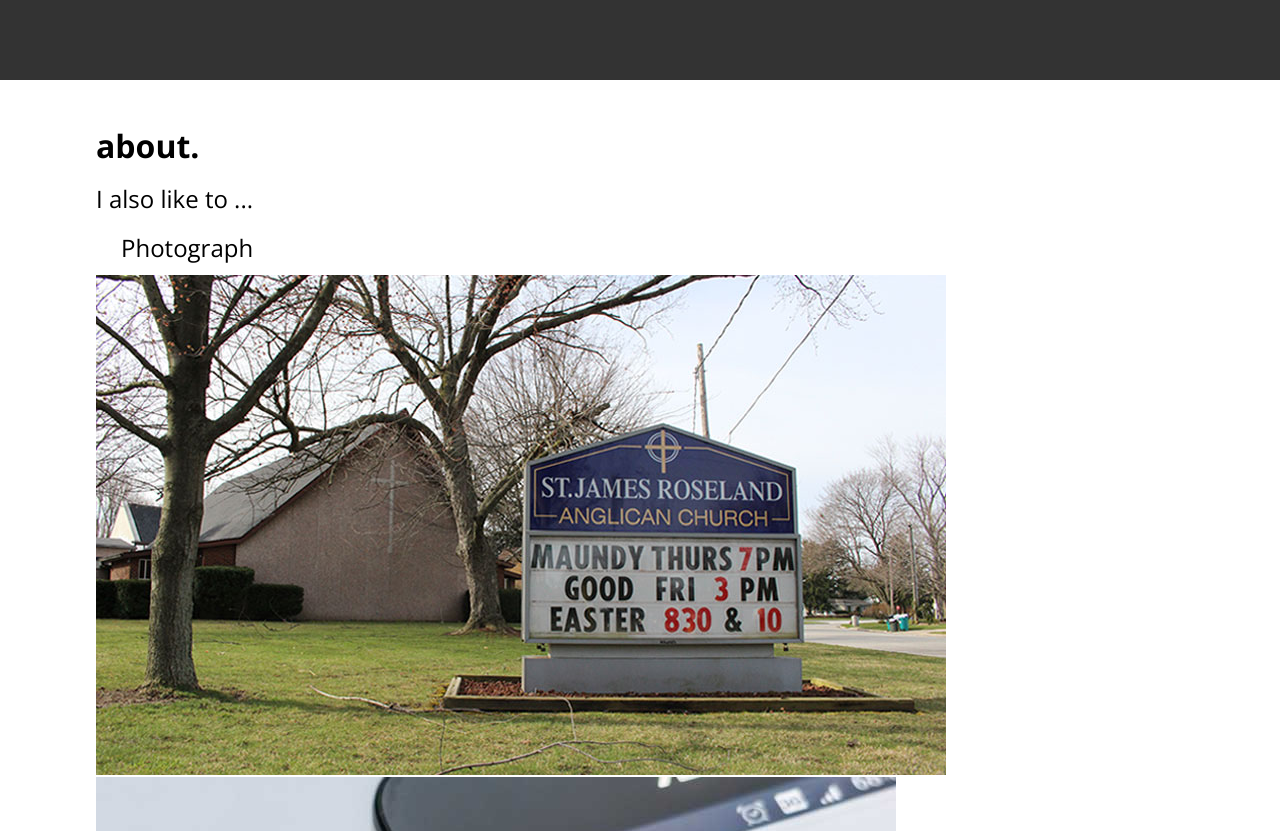
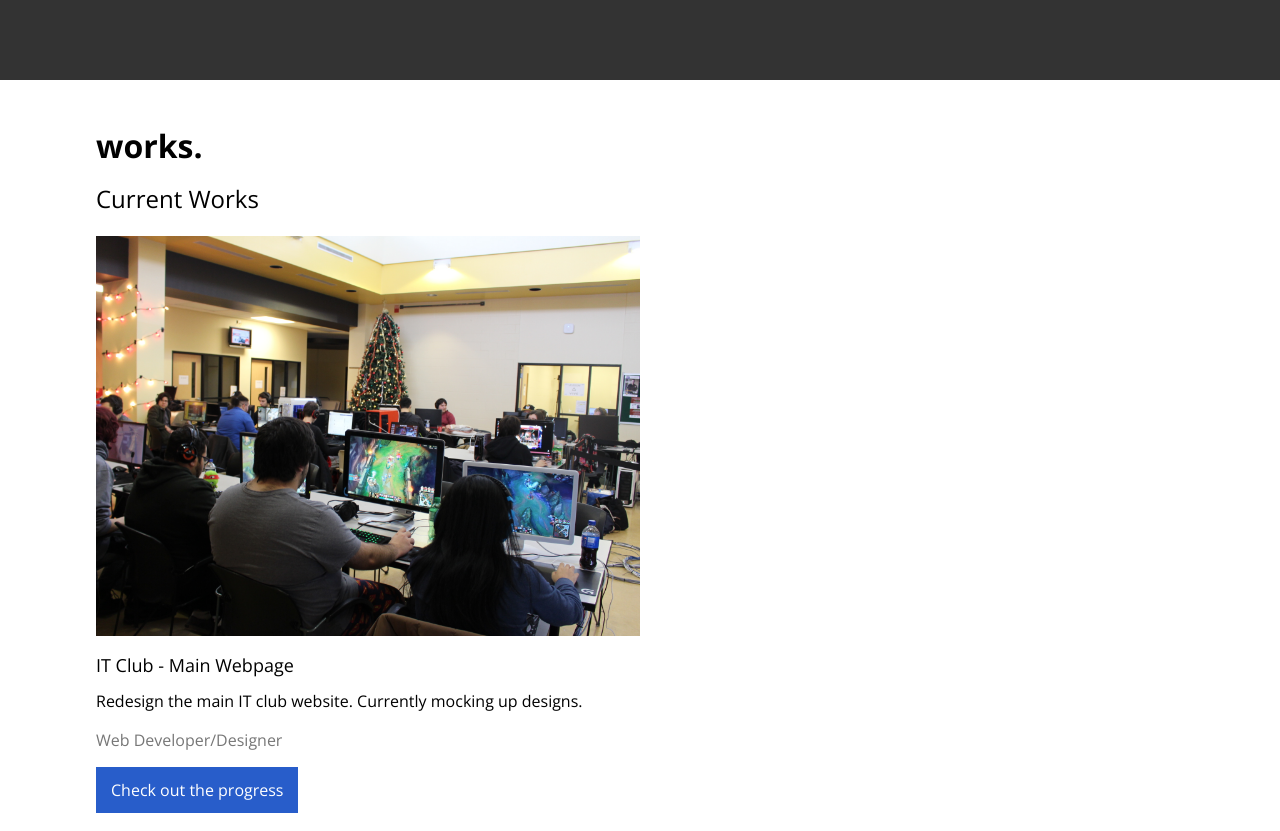
Before and after one commit to designtypist/v1-workflow, a website: page src/index.html in a window 1280 px wide. Shown: the part 720-1551 px from the top of the page. Drawn offline with nearby package versions, Linux system fonts and the light colour scheme; files that its build step writes are made by us from their sources; files whose address does not match are found by name.

Commit message:
modified content for workSection and removed about section and skills section

```diff
--- a/src/index.html
+++ b/src/index.html
@@ -32,12 +32,6 @@
                             <li class="navList">
                                 <ul>
                                     <li>
-                                        <a href="#aboutSection" class="hvr-underline-reveal">About</a>
-                                    </li>
-                                    <li>
-                                        <a href="#aboutSection" class="hvr-underline-reveal">Skills</a>
-                                    </li>
-                                    <li>
                                         <a href="#workSection" class="hvr-underline-reveal">Works</a>
                                     </li>
                                     <li>
@@ -59,7 +53,7 @@
 				<div class="bottom-half">
                     <h2>Web Developer</h2>
                     <p>Hello there, I'm James Chung a techie and Internet geek currently residing in Toronto, Canada.
-                        I love building beautiful and optimal web experiences. You can find my latest and past <a href="#workSection">works</a> below.</p>
+                        I love building beautiful and optimal web experiences. You can find my latest and past <a href="#workSection">works</a> below. </p>
 				</div>
 			</div>
 <!--
@@ -108,31 +102,6 @@
             </aside>
 -->
 		</div>
-        <div id="aboutSection">
-            <section class="aboutIntro">
-                <h3>about.</h3>
-                <p>I also like to ...</p>
-            </section>
-            <section class="aboutCatalog">
-                <div class="aboutPhotograph">
-                    <h4>Photograph</h4>
-                    <div class="photographSlider">
-                        <div class="photoSlide">
-                            <img src="images/saintjameschurch.jpg" alt="saint james windsor image" />
-                        </div>
-                        <div class="photoSlide">
-                            <img src="images/contactImage.jpg" alt="saint james windsor image" />
-                        </div>
-                    </div>
-                </div>
-                <div class="aboutDesign">
-                    <h4>Design</h4>
-                    <div class="designSliders">
-
-                    </div>
-                </div>
-            </section>
-        </div>
 		<div id="workSection">
             <h3>works.</h3>
             <h4>Current Works</h4>
@@ -140,10 +109,10 @@
                 <div class="workBlock">
                     <img src="images/itcLanParty.jpg" alt="ITC LAN Party picture" />
                     <div class="workBlockInfo">
-                        <h4>IT Club - Main Webpage <span>(Current)</span></h4>
-                        <p>Redesign the main IT club website.</p>
+                        <h4>IT Club - Main Webpage</h4>
+                        <p>Redesign the main IT club website. Currently mocking up designs.</p>
                         <p class="projectRole">Web Developer/Designer</p>
-                        <a class="btn" href="#" target="_blank">Check out the progress</a>
+                        <a class="btn" href="https://app.moqups.com/JamesChung7/duDUqDiHFu/view" target="_blank">Check out the progress</a>
                     </div>
                 </div>
             </div>
@@ -179,9 +148,6 @@
                 </div>
             </div>
 		</div>
-        <div id="skillsSection">
-            <h3>skills.</h3>
-        </div>
         <footer id="contactSection">
             <div class="footerContainer">
                 <h3>contact.</h3>
--- a/src/scss/base/_layout.scss
+++ b/src/scss/base/_layout.scss
@@ -252,26 +252,6 @@
 	}
 }
 
-#aboutSection{
-    margin: 50px auto;
-    width: 85%;
-
-    .aboutIntro{
-        p{
-            font-size: 24px;
-            margin: 25px 0;
-        }
-    }
-    .aboutCatalog{
-
-        h4{
-            margin-left: 25px;
-            margin-bottom: 15px;
-        }
-
-    }
-}
-
 #workSection{
     margin: 50px auto;
     width: 85%;
@@ -306,8 +286,6 @@
             }
         }
     }
-
-
 
     /* Mobile devices styling */
     @media only screen  and (max-width : $break-mobile) {
```
Also changed, not shown: dist/css/home.css, dist/index.html.
